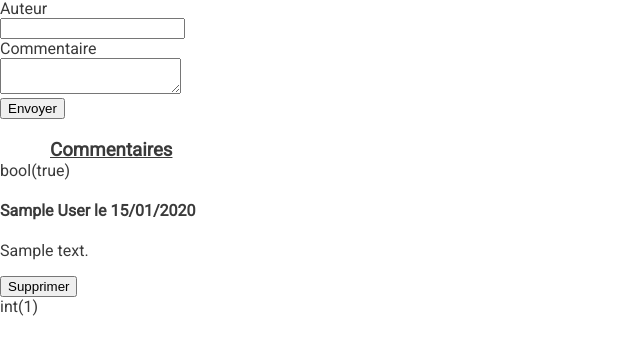
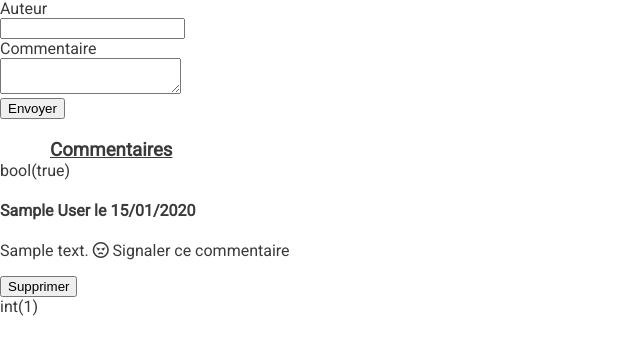
Before and after one commit to lutinmaviou/writerBlog, a PHP site: page /index.php?action=post&id=1 in a window 1280 px wide. Shown: the part 288-643 px from the top of the page, without its empty margins (0-640 px from the left). Run offline with PHP 8.4, Linux system fonts and the light colour scheme; tables that the repository leaves empty or names only in its code hold one stand-in row (values such as "Sample post"); some libraries are stand-ins or nearby versions.

Commit message:
unhappy smiley intraged to report a comment

```diff
--- a/views/postView.php
+++ b/views/postView.php
@@ -32,7 +32,8 @@ var_dump(boolval($_GET['id']));
 while ($data = $comments->fetch()) {
     ?>
     <h4><?= htmlspecialChars(trim($data['author'])) . ' le ' . $data['commentDateFr'] ?></h4>
-    <p><?= nl2br(htmlspecialchars(trim($data['commentContent']))) ?></p>
+    <p><?= nl2br(htmlspecialchars(trim($data['commentContent']))) ?><span id="report">
+            <i class="far fa-angry"></i> Signaler ce commentaire</span></p>
     <form action="index.php?action=deleteComment&amp;id=<?= $data['id'] ?>" method="POST">
         <button>Supprimer</button>
     </form>
```
